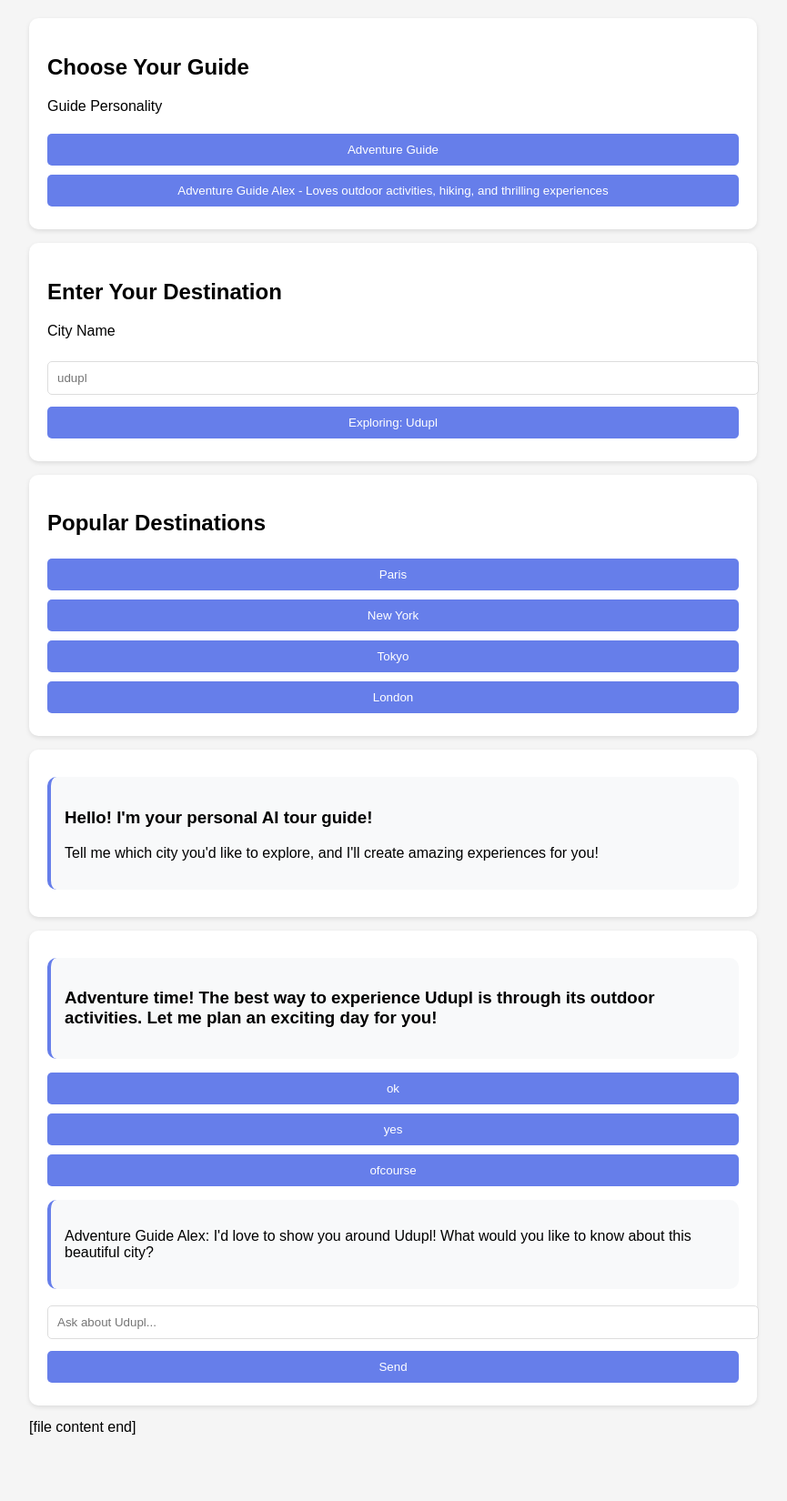
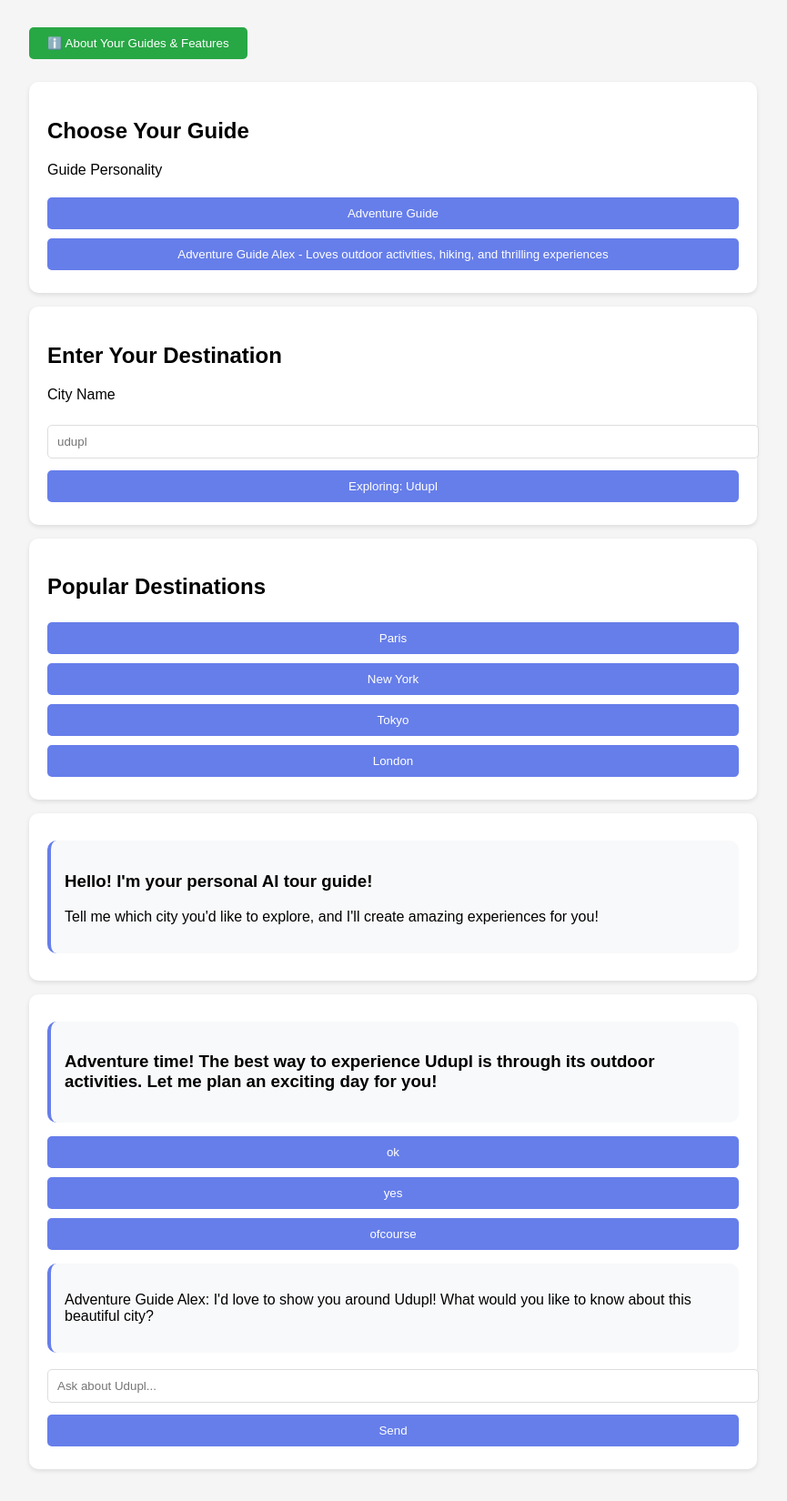
Before and after one commit to bharath1312gowda-web/ai_tour_guide, a Python web app: template templates/index.html in a window 1280 px wide. Shown: the part 174-1824 px from the top of the page at 91% size, without its empty margins (208-1073 px from the left). Before the commit the page ends 1751 px from the top, so only its background shows below. Run offline with Jinja, Linux system fonts and the light colour scheme; the template is opened without the code that fills it, so the values that code supplies are empty.

Commit message:
index.html

```diff
--- a/templates/index.html
+++ b/templates/index.html
@@ -52,6 +52,11 @@
             margin: 10px 0;
             border-left: 4px solid #667eea;
         }
+        .about-btn {
+            width: auto;
+            background: #28a745;
+            margin: 10px 0;
+        }
     </style>
 </head>
 <body>
@@ -59,6 +64,9 @@
         <h1>AI Tour Guide</h1>
         <p>Your Personal Guide to Amazing Adventures</p>
     </div>
+
+    <!-- About Button -->
+    <button class="about-btn" onclick="window.location.href='about.html'">ℹ️ About Your Guides & Features</button>
 
     <!-- Choose Your Guide Section -->
     <div class="section">
@@ -112,4 +120,3 @@
 
 </body>
 </html>
-[file content end]
```
